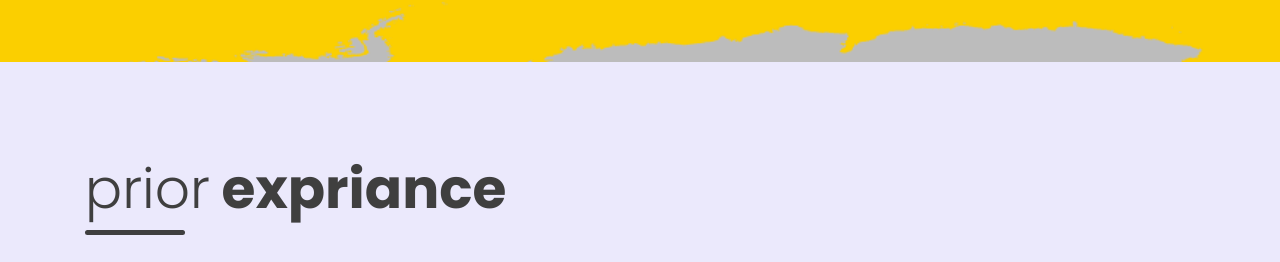
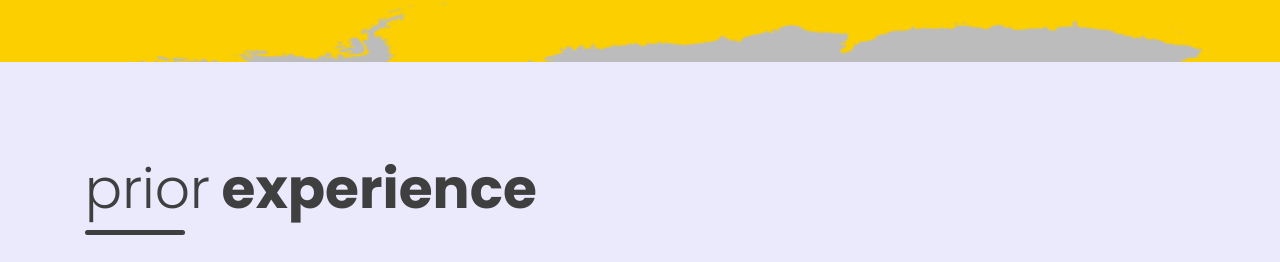
Before and after one commit to Miles-Windu/remnant-strategy, a plain HTML site: page index.html in a window 1280 px wide. Shown: the part 4907-5169 px from the top of the page. Drawn offline with nearby package versions, Linux system fonts and the light colour scheme.

Commit message:
experience spelling changed

```diff
--- a/index.html
+++ b/index.html
@@ -204,7 +204,7 @@
 
 <section class="expriance">
     <div class="container">
-        <h2 class="expriance-heading"><span>prior</span> expriance</h2>
+        <h2 class="expriance-heading"><span>prior</span> experience</h2>
         <div class="exp-images">
             <img src="img/exp1.png" class="img-fluid" alt="">
             <img src="img/exp2.png" class="img-fluid" alt="">
```
